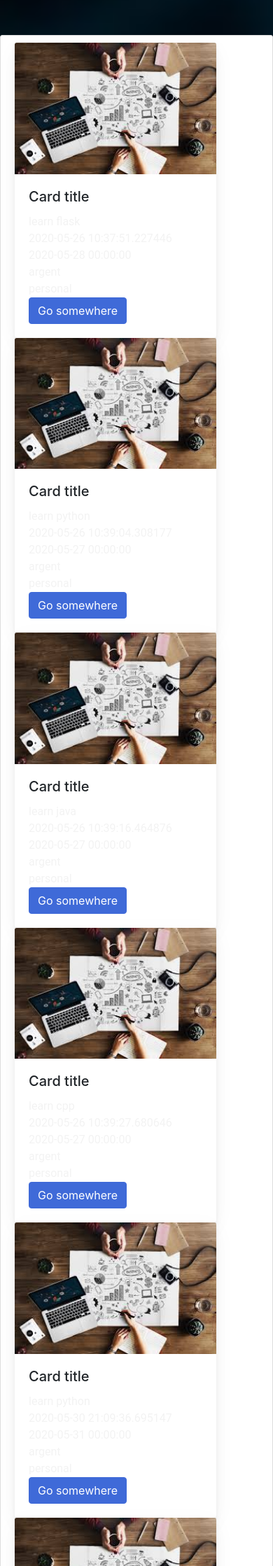
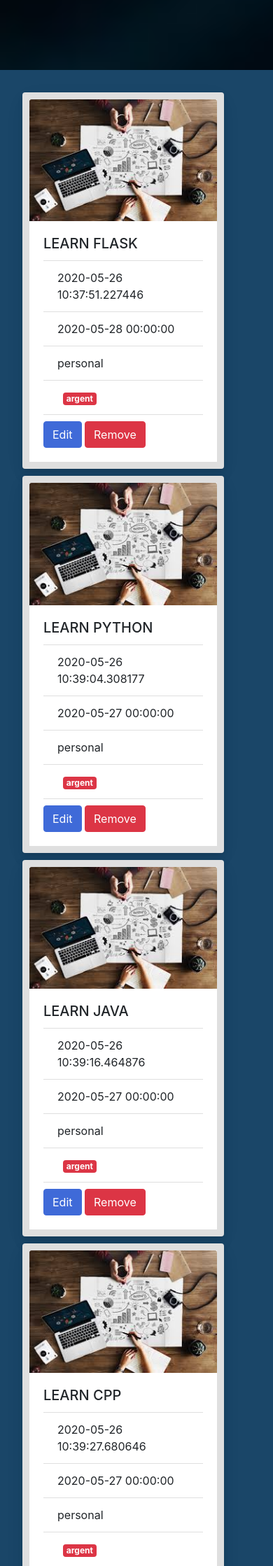
Before and after one commit to Alpha-Males/StackHack, a Flask app: page /tasks in a window 390 px wide. Shown: the part 56-2294 px from the top of the page at 70% size. Run offline with Flask 2, Linux system fonts and the light colour scheme; a user stored in the database is signed in; data comes from the database, SQL or seed files in the repository; some libraries are stand-ins or nearby versions.

Commit message:
new Task layout

```diff
--- a/todo/static/main.css
+++ b/todo/static/main.css
@@ -50,7 +50,7 @@
 
 
   .container-c{
-            margin-top: 5%;
+            margin-top: 100px;
 
       }
 
@@ -61,7 +61,8 @@
 
 .card {
     box-shadow: 0 0.46875rem 2.1875rem rgba(4, 9, 20, 0.03), 0 0.9375rem 1.40625rem rgba(4, 9, 20, 0.03), 0 0.25rem 0.53125rem rgba(4, 9, 20, 0.05), 0 0.125rem 0.1875rem rgba(4, 9, 20, 0.03);
-    border-width: 0;
+    border-width: 10px;
+    margin-bottom: 10px;
     transition: all .2s
 }
 
--- a/todo/templates/task.html
+++ b/todo/templates/task.html
@@ -1,23 +1,33 @@
 {% extends "layout.html" %}
 {% block content %}
 
-<div class="content-section">
+
+<div class="container-c">
+
+<section class="search-sec">
+
   <div class="row">
 {% for task in tasks %}
 
 
-    <div class="col-sm">
+    <div class="col-sm-2">
 
 		<div class="card" style="width: 18rem;">
 		  <img class="card-img-top" src="{{ url_for('static', filename='work.jpeg') }}" alt="Card image cap">
 		  <div class="card-body">
-		    <h5 class="card-title">Card title</h5>
-			    <p>{{ task.title }}</p>
-				<p>{{ task.adddate }}</p>
-				<p>{{ task.duedate }}</p>
-				<p>{{ task.priority }}</p>
-				<p>{{ task.label }}</p>
-		    <a href="#" class="btn btn-primary">Go somewhere</a>
+		    <h5 style="text-transform: uppercase;" class="card-title">{{ task.title }}</h5>
+		    <ul class="list-group list-group-flush">
+			    <li class="list-group-item">{{ task.adddate }}</li>
+			    <li class="list-group-item">{{ task.duedate }}</li>
+			    <li class="list-group-item">{{ task.label }}</li>
+			     <li class="list-group-item">
+			    	<div class="badge badge-danger ml-2">{{ task.priority }}</div>
+				</li>
+
+			 </ul>
+
+		    <a style="margin-top: 10px" href="#" class="btn btn-primary">Edit</a>
+		    <a style="margin-top: 10px" href="#" class="btn btn-danger">Remove</a>
 		  </div>
 
  </div>
@@ -29,5 +39,7 @@
 
 {% endfor %}
 </div>
+
+</section>
 </div>
 {% endblock content %}
```
